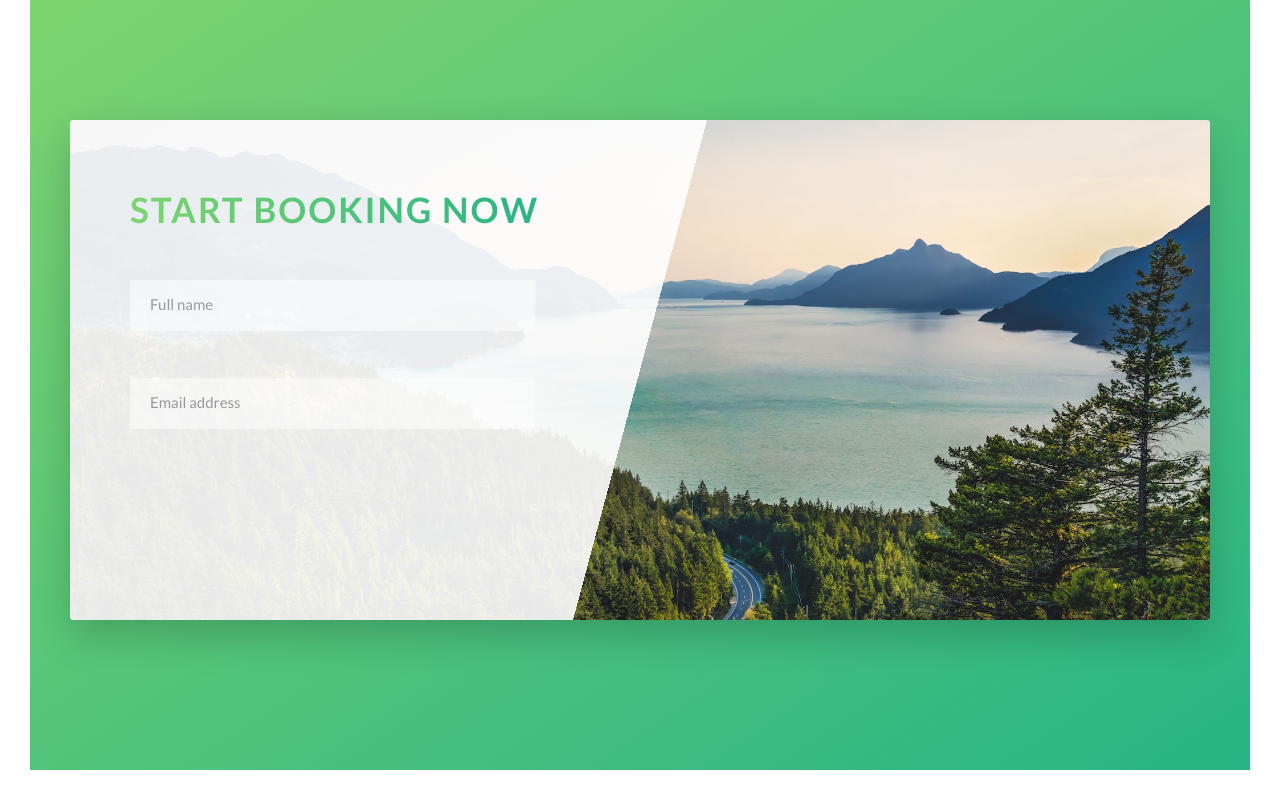
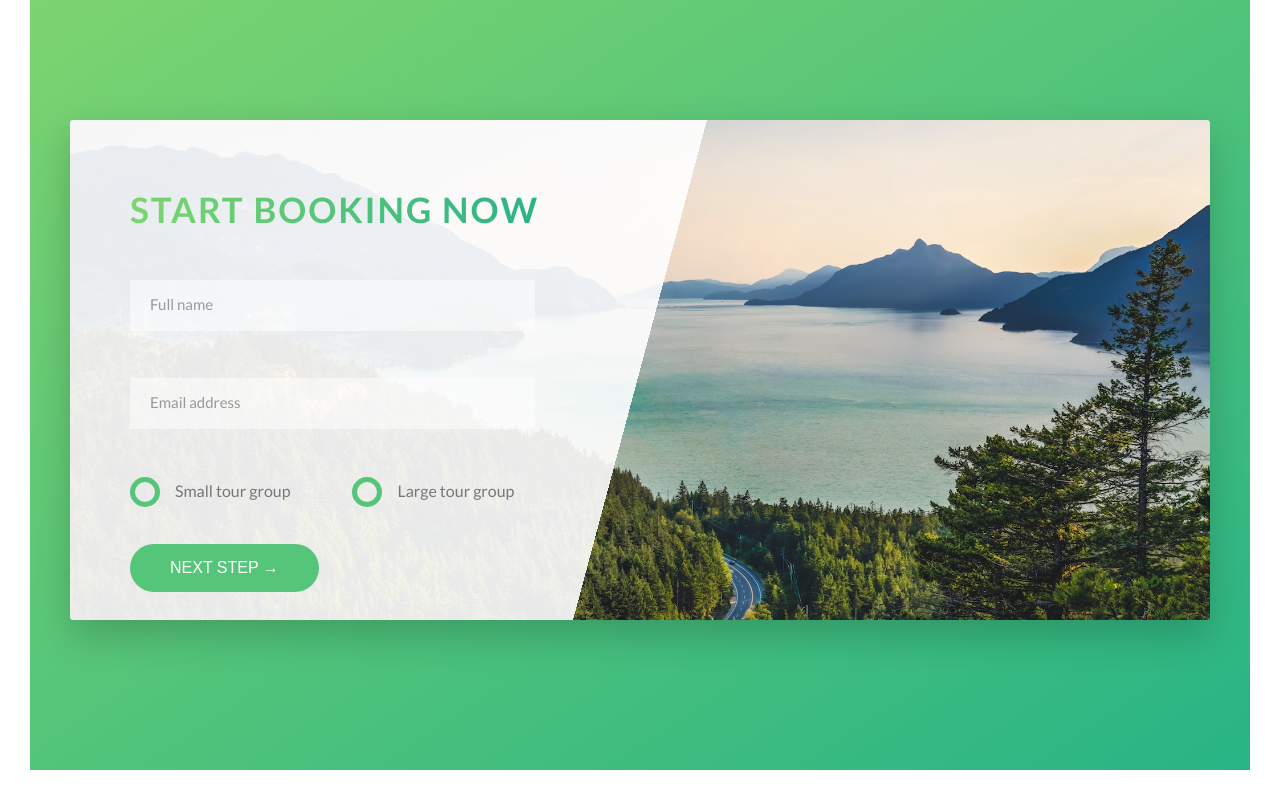
Before and after one commit to vileen/natours, a website: page index.html in a window 1280 px wide. Shown: the part 4539-5339 px from the top of the page. Drawn offline with Linux system fonts and the light colour scheme.

Commit message:
finished booking section

```diff
--- a/index.html
+++ b/index.html
@@ -307,6 +307,29 @@
                             <input type="email" class="form__input" placeholder="Email address" id="email" required>
                             <label for="email" class="form__label">Email address</label>
                         </div>
+
+                        <div class="form__group">
+                            <div class="form__group u-margin-bottom-medium">
+                                <div class="form__radio-group">
+                                    <input type="radio" class="form__radio-input" id="small" name="size">
+                                    <label for="small" class="form__radio-label">
+                                        <span class="form__radio-button"></span> <!-- placeholder where input is going to be styled -->
+                                        Small tour group
+                                    </label>
+                                </div>
+                                <div class="form__radio-group">
+                                    <input type="radio" class="form__radio-input" id="large" name="size"> <!-- putting the same name to group inputs so only one can be selected -->
+                                    <label for="large" class="form__radio-label">
+                                        <span class="form__radio-button"></span> <!-- placeholder where input is going to be styled -->
+                                        Large tour group
+                                    </label>
+                                </div>
+                            </div>
+                        </div>
+
+                        <div class="form__group">
+                            <button class="btn btn--green">Next step &rarr;</button>
+                        </div>
                     </form>
                 </div>
             </div>
--- a/sass/base/_utilities.scss
+++ b/sass/base/_utilities.scss
@@ -1,10 +1,8 @@
-.u-center-text {
-  text-align: center;
-}
+.u-center-text { text-align: center!important; } // its ok to use !important in utilities
 
-.u-margin-bottom-big { margin-bottom: 8rem; }
-.u-margin-bottom-medium { margin-bottom: 4rem; }
-.u-margin-bottom-small { margin-bottom: 1.5rem; }
+.u-margin-bottom-big { margin-bottom: 8rem!important; }
+.u-margin-bottom-medium { margin-bottom: 4rem!important; }
+.u-margin-bottom-small { margin-bottom: 1.5rem!important; }
 
-.u-margin-top-huge { margin-top: 10rem; }
-.u-margin-top-big { margin-top: 8rem; }
+.u-margin-top-huge { margin-top: 10rem!important; }
+.u-margin-top-big { margin-top: 8rem!important; }
--- a/sass/components/_button.scss
+++ b/sass/components/_button.scss
@@ -1,4 +1,5 @@
 .btn {
+  &,
   &:link,
   &:visited {
     text-transform: uppercase;
@@ -9,6 +10,10 @@
     transition: all .5s;
     position: relative;
     font-size: $default-font-size;
+
+    // Change for the <button> element
+    border: none;
+    cursor: pointer;
   }
 
   &:hover {
@@ -21,7 +26,9 @@
     }
   }
 
-  &:active { /* on click */
+  &:active,
+  &:focus { /* on click */
+    outline: none;
     transform: translateY(-1px);
     box-shadow: 0 0.5rem 1rem rgba($color-black,.2); /* to make the impression that button goes down */
   }
--- a/sass/components/_form.scss
+++ b/sass/components/_form.scss
@@ -14,6 +14,7 @@
     border-bottom: 3px solid transparent; // to prevent from content moving around if input is focused
     width: 90%;
     display: block;
+    transition: all .3s; // to animate bottom border
 
     &:focus {
       outline: none; // don't just set outline to none, user should still be able to see which input he is currently on
@@ -44,4 +45,50 @@
     visibility: hidden;
     transform: translateY(-4rem);
   }
+
+  &__radio-group {
+    width: 49%;
+    display: inline-block;
+  }
+
+  &__radio-input {
+    display: none;
+  }
+
+  &__radio-label {
+    font-size: $default-font-size;
+    cursor: pointer;
+    position: relative;
+    padding-left: 4.5rem;
+  }
+
+  &__radio-button {
+    height: 3rem;
+    width: 3rem;
+    border: 5px solid $color-primary;
+    border-radius: 50%;
+    display: inline-block;
+    position: absolute;
+    top: -.4rem;
+    left: 0;
+
+    &::after {
+      content: "";
+      display: block;
+      height: 1.3rem;
+      width: 1.3rem;
+      border-radius: 50%;
+      position: absolute; // parent with position absolute works too
+      top: 50%;
+      left: 50%;
+      transform: translate(-50%, -50%);
+      background-color: $color-primary;
+      opacity: 0;
+      transition: opacity .2s;
+    }
+  }
+
+  &__radio-input:checked ~ &__radio-label > &__radio-button::after {
+    opacity: 1;
+  }
 }
```
Also changed, not shown: css/style.css.
